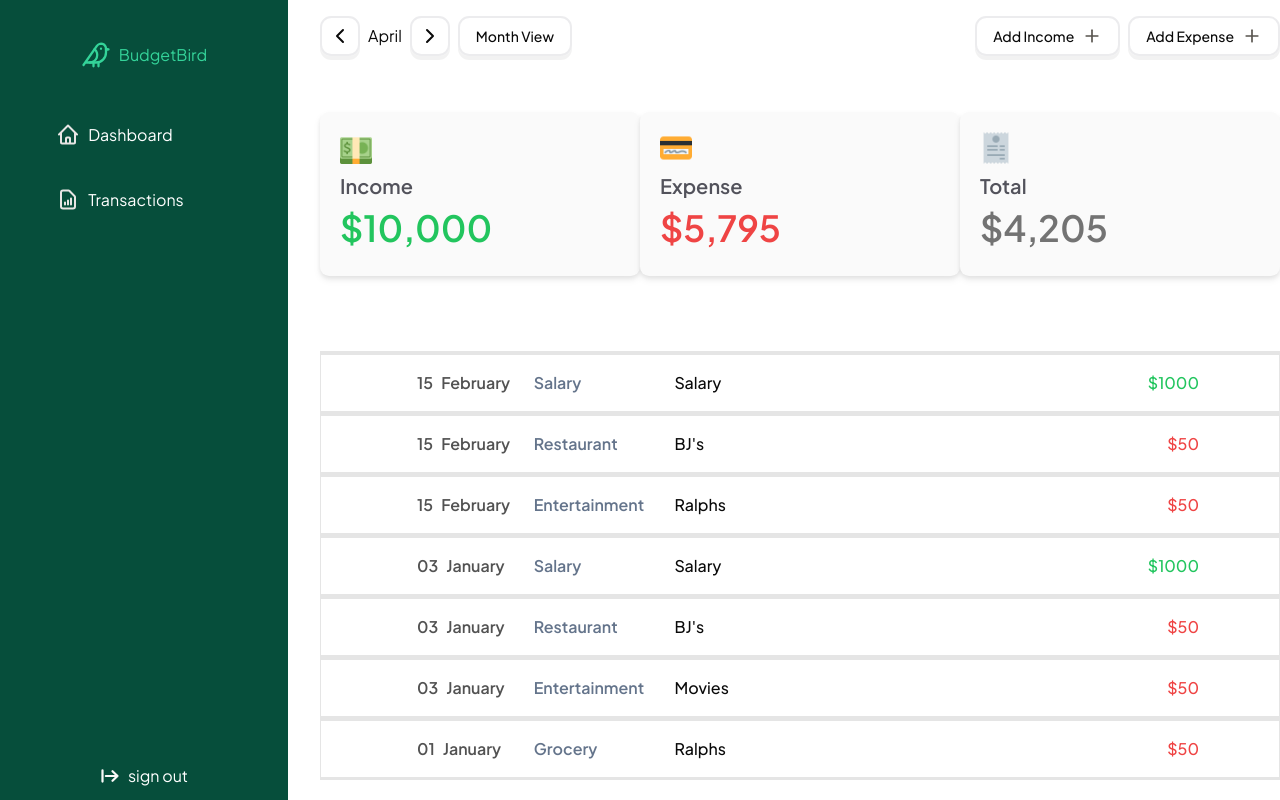
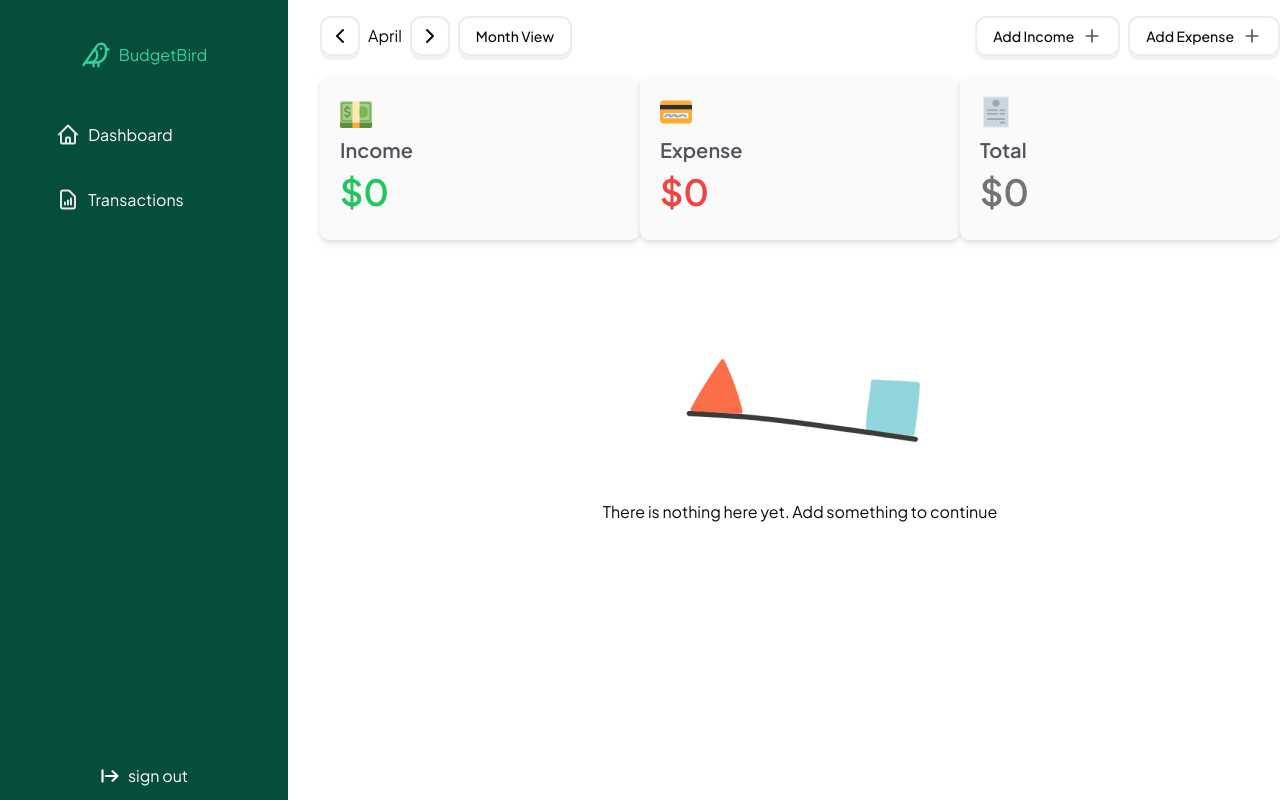
Before and after one commit to Theonlyhamstertoh/budgetbird, a Next.js app: page /transaction in a window 1280 px wide. Shown: the top 800 px of the page. Built offline with nearby package versions, Linux system fonts and the light colour scheme.

Commit message:
transaction monthly view, pie chart

```diff
--- a/package.json
+++ b/package.json
@@ -21,6 +21,7 @@
         "@supabase/ssr": "^0.1.0",
         "@supabase/supabase-js": "^2.39.7",
         "@tailwindcss/postcss": "0.0.0-development.1",
+        "chart.js": "^4.4.2",
         "class-variance-authority": "^0.7.0",
         "clsx": "^2.1.0",
         "emoji-picker-react": "^4.9.2",
@@ -28,6 +29,7 @@
         "next": "14.1.0",
         "plaid": "^21.0.0",
         "react": "^18",
+        "react-chartjs-2": "^5.2.0",
         "react-dom": "^18",
         "react-plaid-link": "^3.5.1",
         "tailwind-merge": "^2.2.1",
--- a/src/app/(main)/dashboard/page.tsx
+++ b/src/app/(main)/dashboard/page.tsx
@@ -3,19 +3,84 @@ import { cn } from "@/src/lib/utils";
 import Image from "next/image";
 import { useState } from "react";
 import { createClient } from "@supabase/supabase-js";
-import { BudgetCardWithProgressBar, BudgetCardWithoutProgressBar } from "@/src/components/budget-progress";
+import {
+  BudgetCardWithProgressBar,
+  BudgetCardWithoutProgressBar,
+} from "@/src/components/budget-progress";
 import TotalMonthSpendingCard from "@/src/components/total-month-spending";
 import DashboardSidebar from "@/src/components/dashboard-bar";
 import RecentTransaction from "@/src/components/recent-transaction";
 import TransactionsTopBar from "@/src/components/transactions-top-bar";
+import { Pie } from "react-chartjs-2";
+import { Chart, ArcElement } from "chart.js/auto";
+import { useBudgetStore } from "../../store";
 
 export default function Dashboard() {
+  const { transactions, categories } = useBudgetStore(
+    ({ transactions, categories }) => ({
+      transactions,
+      categories,
+    })
+  );
+
+  const expenseTransactions = transactions.filter(
+    (transaction) => transaction.type === "Expense"
+  );
+
+  const categoryTotals: Record<string, number> = expenseTransactions.reduce(
+    (totals: Record<string, number>, transactions) => {
+      const { category, amount } = transactions;
+      totals[category] = (totals[category] || 0) + amount;
+      return totals;
+    },
+    {}
+  );
+
+  // Extract labels (categories) and amounts from the grouped data
+  const labels: string[] = Object.keys(categoryTotals);
+  const amounts: number[] = Object.values(categoryTotals);
+
+  Chart.register(ArcElement);
+  const data = {
+    labels: labels,
+    datasets: [
+      {
+        label: "Amount ($)",
+        data: amounts,
+        backgroundColor: [
+          "rgba(179, 125, 232, 0.4)",
+          "rgba(125, 232, 232, 0.4)",
+          "rgba(178, 232, 125, 0.4)",
+          "rgba(232, 125, 125, 0.4)",
+        ],
+        borderColor: [
+          "rgba(179, 125, 232, 1)",
+          "rgba(125, 232, 232, 1)",
+          "rgba(178, 232, 125, 1)",
+          "rgba(232, 125, 125, 1)",
+        ],
+        borderWidth: 1,
+      },
+    ],
+  };
+  const options = {
+    plugins: {
+      legend: {
+        position: "right", // Display legend on the right side
+        labels: {
+          boxWidth: 20, // Adjust the width of the legend box
+        },
+      },
+    },
+  };
+
   return (
     <div className="dashboard-container w-full">
       <div className="main-content">
         {/* Content for the main section */}
         <div className="graph-container">
-                    <img src="/graph.png" alt="Graph Placeholder" className="graph-placeholder" />
+          <Pie data={data} options={options} />
+          {/* <img src="/graph.png" alt="Graph Placeholder" className="graph-placeholder" /> */}
         </div>
 
         {/* Top right content */}
@@ -30,24 +95,54 @@ export default function Dashboard() {
         {/* Container for the budget card grid */}
         <div className="budget-grid-container">
           <div className="budget-grid">
-                        <BudgetCardWithProgressBar category="Automotive" budget={300} spent={150} icon="/car.png" />
+            <BudgetCardWithProgressBar
+              category="Automotive"
+              budget={300}
+              spent={150}
+              icon="/car.png"
+            />
             <BudgetCardWithProgressBar
               category="Groceries"
               budget={300}
               spent={150}
               icon="/groceries.png"
             />
-                        <BudgetCardWithProgressBar category="Gas" budget={300} spent={150} icon="/gas.png" />
-                        <BudgetCardWithProgressBar category="Shopping" budget={300} spent={150} icon="/shopping.png" />
+            <BudgetCardWithProgressBar
+              category="Gas"
+              budget={300}
+              spent={150}
+              icon="/gas.png"
+            />
+            <BudgetCardWithProgressBar
+              category="Shopping"
+              budget={300}
+              spent={150}
+              icon="/shopping.png"
+            />
             <BudgetCardWithProgressBar
               category="Traveling"
               budget={300}
               spent={150}
               icon="/traveling.png"
             />
-                        <BudgetCardWithProgressBar category="Food & Drinks" budget={300} spent={150} icon="/food.png" />
-                        <BudgetCardWithProgressBar category="Dancing" budget={300} spent={150} icon="/dancing.png" />
-                        <BudgetCardWithProgressBar category="Rent" budget={300} spent={150} icon="/rent.png" />
+            <BudgetCardWithProgressBar
+              category="Food & Drinks"
+              budget={300}
+              spent={150}
+              icon="/food.png"
+            />
+            <BudgetCardWithProgressBar
+              category="Dancing"
+              budget={300}
+              spent={150}
+              icon="/dancing.png"
+            />
+            <BudgetCardWithProgressBar
+              category="Rent"
+              budget={300}
+              spent={150}
+              icon="/rent.png"
+            />
             {/* Add more instances with different icons as needed */}
           </div>
         </div>
--- a/src/app/(main)/transaction/page.tsx
+++ b/src/app/(main)/transaction/page.tsx
@@ -4,19 +4,23 @@ import OverviewCard from "@/src/components/transaction/overview-card";
 import TransactionsTopBar from "@/src/components/transactions-top-bar";
 import { useBudgetStore } from "../../store";
 
-type Transaction = {
-    date: Date;
-    type: string;
-    category: string;
-    desc: string;
-    amount: number;
-};
-
 const TransactionPage = () => {
-    const { transactions, categories } = useBudgetStore(({ transactions, categories }) => ({
+  const { transactions, categories } = useBudgetStore(
+    ({ transactions, categories }) => ({
       transactions,
       categories,
-    }));
+    })
+  );
+
+  const [income, setIncome] = useState<number>(0);
+  const [expense, setExpense] = useState<number>(0);
+  const [filteredTransactions, setFilteredTransactions] = useState<
+    typeof transactions
+  >([]);
+  const [selectedMonth, setSelectedMonth] = useState<number>(
+    new Date().getMonth()
+  );
+
   const getMonthName = (monthIndex: number) => {
     const months = [
       "January",
@@ -35,49 +39,68 @@ const TransactionPage = () => {
     return months[monthIndex];
   };
 
-    const incomeSum = (transactions: Transaction[]): number => {
-        let sum = 0;
-        transactions.forEach((transaction) => {
-            if (transaction.type === "Income") {
-                sum += transaction.amount;
+  useEffect(() => {
+    const filtered = transactions.filter((transaction) => {
+      return transaction.date.getMonth() === selectedMonth;
+    });
+    setFilteredTransactions(filtered);
+  }, [transactions, selectedMonth]);
+
+  const handlePrevMonth = () => {
+    setSelectedMonth((prevMonth) => (prevMonth === 0 ? 11 : prevMonth - 1));
+  };
+
+  const handleNextMonth = () => {
+    setSelectedMonth((prevMonth) => (prevMonth === 11 ? 0 : prevMonth + 1));
+  };
+
+  useEffect(() => {
+    let totalIncome = 0;
+    let totalExpense = 0;
+
+    filteredTransactions.forEach((filteredTransactions) => {
+      if (filteredTransactions.type === "Income") {
+        totalIncome += filteredTransactions.amount;
+      } else if (filteredTransactions.type === "Expense") {
+        totalExpense += filteredTransactions.amount;
       }
     });
-        return sum;
-    };
-    const expenseSum = (transactions: Transaction[]): number => {
-        let sum = 0;
-        transactions.forEach((transaction) => {
-            if (transaction.type === "Expense") {
-                sum += transaction.amount;
-            }
-        });
-        return sum;
-    };
 
-    //   const month = 2;
-    //   const year = 2024;
-
-    //   useEffect(() => {
-    //     const filteredTransactions = log.filter((entry) => {
-    //       const entryMonth = entry.date.getMonth() + 1;
-    //       const entryYear = entry.date.getFullYear();
-    //       return entryMonth === month && entryYear === year;
-    //     });
-    //     setTransactions(filteredTransactions);
-    //   }, [month, year]);
+    setIncome(totalIncome);
+    setExpense(totalExpense);
+  }, [filteredTransactions]);
 
   return (
-        <div className="container flex flex-col justify-between">
-            <TransactionsTopBar />
+    <div className="container flex flex-col">
+      <TransactionsTopBar
+        selectedMonth={selectedMonth}
+        prevMonth={handlePrevMonth}
+        nextMonth={handleNextMonth}
+      />
       <div className="flex justify-between my-5">
-                <OverviewCard icon="/money.png" category="Income" money={10000} moneyColor="text-green-500" />
-                <OverviewCard icon="/creddit-card.png" category="Expense" money={5795} moneyColor="text-red-500" />
-                <OverviewCard icon="/receipt.png" category="Total" money={4205} moneyColor="text-neutral-500" />
+        <OverviewCard
+          icon="/money.png"
+          category="Income"
+          money={income}
+          moneyColor="text-green-500"
+        />
+        <OverviewCard
+          icon="/creddit-card.png"
+          category="Expense"
+          money={expense}
+          moneyColor="text-red-500"
+        />
+        <OverviewCard
+          icon="/receipt.png"
+          category="Total"
+          money={income - expense}
+          moneyColor="text-neutral-500"
+        />
       </div>
       <div className="my-5">
-                {transactions.length > 0 ? (
+        {filteredTransactions.length > 0 ? (
           <div className="border">
-                        {transactions.map((transaction, id) => (
+            {filteredTransactions.map((transaction, id) => (
               <div className="border-y-2" key={id}>
                 <div>
                   <div className="flex px-10 justify-between items-center p-2 border-t">
@@ -90,11 +113,15 @@ const TransactionPage = () => {
                       </h3>
                     </div>
 
-                                        <h4 className=" text-slate-500 font-semibold w-1/6">{transaction.category}</h4>
+                    <h4 className=" text-slate-500 font-semibold w-1/6">
+                      {transaction.category}
+                    </h4>
                     <h4 className="font-medium w-3/6">{transaction.name}</h4>
                     <h4
                       className={` font-medium text-end w-1/6 pr-10 ${
-                                                transaction.type === "Income" ? "text-green-500" : "text-red-500"
+                        transaction.type === "Income"
+                          ? "text-green-500"
+                          : "text-red-500"
                       }`}
                     >
                       ${transaction.amount}{" "}
--- a/src/app/store.ts
+++ b/src/app/store.ts
@@ -72,13 +72,25 @@ interface BudgetState {
   addTransaction: (props: Omit<TransactionProp, "id">) => void;
   removeTransaction: (id: string) => void;
   addCategory: (name: string, emoji: string, budget: number) => void;
-    editCategory: (name: string, emoji: string, budget: number, id: string) => void;
+  editCategory: (
+    name: string,
+    emoji: string,
+    budget: number,
+    id: string
+  ) => void;
   removeCategory: (id: string) => void;
 }
 export const useBudgetStore = create<BudgetState>()((set) => ({
   savings: 0,
   income: 0,
-    categories: [{ id: "income-category-123", name: "Income", emoji: "1f4b0", budget: 10000 }],
+  categories: [
+    {
+      id: "income-category-123",
+      name: "Income",
+      emoji: "1f4b0",
+      budget: 10000,
+    },
+  ],
   selectedMonth: new Date().getMonth(), // value from 0 (January) to 11 (December)
   nextMonth: () =>
     set((s) => {
@@ -100,29 +112,44 @@ export const useBudgetStore = create<BudgetState>()((set) => ({
   editIncome: (money) => set(() => ({ income: money })),
   addTransaction: (props: Omit<TransactionProp, "id">) =>
     set((state) => {
-            const newTransaction: TransactionProp = { ...props, id: crypto.randomUUID() };
+      const newTransaction: TransactionProp = {
+        ...props,
+        id: crypto.randomUUID(),
+      };
       console.log(newTransaction);
+      newTransaction.amount = Number(newTransaction.amount);
       return { transactions: [...state.transactions, newTransaction] };
     }),
   removeTransaction: (id) =>
     set((state) => {
-            const filteredTransactions = state.transactions.filter((transact) => transact.id !== id);
+      const filteredTransactions = state.transactions.filter(
+        (transact) => transact.id !== id
+      );
       return { transactions: filteredTransactions };
     }),
   addCategory: (name, emoji, budget) =>
     set((state) => {
-            const newCategory: CategoryProps = { name, emoji, budget, id: crypto.randomUUID() };
+      const newCategory: CategoryProps = {
+        name,
+        emoji,
+        budget,
+        id: crypto.randomUUID(),
+      };
       console.log(newCategory);
       return { categories: [...state.categories, newCategory] };
     }),
   editCategory: (name, emoji, budget, id) =>
     set((state) => {
-            const editedCategories = state.categories.map((cat) => (cat.id === id ? { name, emoji, budget, id } : cat));
+      const editedCategories = state.categories.map((cat) =>
+        cat.id === id ? { name, emoji, budget, id } : cat
+      );
       return { categories: editedCategories };
     }),
   removeCategory: (id) =>
     set((state) => {
-            const filteredCategories = state.categories.filter((cat) => cat.id !== id);
+      const filteredCategories = state.categories.filter(
+        (cat) => cat.id !== id
+      );
       return { categories: filteredCategories };
     }),
 }));
--- a/src/components/transactions-top-bar.tsx
+++ b/src/components/transactions-top-bar.tsx
@@ -25,10 +25,26 @@ import {
 } from "@/src/components/ui/drawer";
 import InputField from "./input-field";
 import { EmojiInputField } from "./emoji-input-field";
-import { Select, SelectContent, SelectItem, SelectTrigger, SelectValue } from "./ui/select";
+import {
+  Select,
+  SelectContent,
+  SelectItem,
+  SelectTrigger,
+  SelectValue,
+} from "./ui/select";
 import { useBudgetStore } from "../app/store";
 
-function TransactionsTopBar() {
+interface TransactionsTopBarProps {
+  selectedMonth: number;
+  prevMonth: () => void;
+  nextMonth: () => void;
+}
+
+function TransactionsTopBar({
+  selectedMonth,
+  prevMonth,
+  nextMonth,
+}: TransactionsTopBarProps) {
   const [name, setName] = useState("");
   const [amount, setAmount] = useState(0);
   const [desc, setDesc] = useState("");
@@ -36,13 +52,13 @@ function TransactionsTopBar() {
   const [category, setCategory] = useState("");
   const [date, setDate] = useState(new Date());
 
-    const { categories, addTransaction, selectedMonth, prevMonth, nextMonth } = useBudgetStore(
-        ({ categories, addTransaction, selectedMonth, prevMonth, nextMonth }) => ({
+  const { categories, addTransaction } = useBudgetStore(
+    ({ categories, addTransaction }) => ({
       categories,
       addTransaction,
-            selectedMonth,
-            prevMonth,
-            nextMonth,
+      // selectedMonth,
+      // prevMonth,
+      // nextMonth,
     })
   );
 
@@ -107,11 +123,24 @@ function TransactionsTopBar() {
           </DrawerTrigger>
           <DrawerContent className="bg-[#FAF8F5] flex justify-center items-center">
             <DrawerHeader className="max-w-md w-full ">
-                            <DrawerTitle className="text-2xl text-center"> Add Income</DrawerTitle>
+              <DrawerTitle className="text-2xl text-center">
+                {" "}
+                Add Income
+              </DrawerTitle>
             </DrawerHeader>
             <DrawerFooter className="max-w-md w-full">
-                            <InputField label="Name" placeholder="" value={name} setValue={setName} />
-                            <InputField label="Amount" placeholder="$0.00" value={amount} setValue={setAmount} />
+              <InputField
+                label="Name"
+                placeholder=""
+                value={name}
+                setValue={setName}
+              />
+              <InputField
+                label="Amount"
+                placeholder="$0.00"
+                value={amount}
+                setValue={setAmount}
+              />
               <Select onValueChange={(value) => setCategory(value)}>
                 <SelectTrigger
                   className="w-full h-12 py-3 pl-4  bg-white border-[1.5px] font-medium border-zinc-200/70 "
@@ -136,7 +165,13 @@ function TransactionsTopBar() {
               <DrawerClose>
                 <button
                   onClick={() => {
-                                        addTransaction({ category, amount, date, name, type: "Income" });
+                    addTransaction({
+                      category,
+                      amount,
+                      date,
+                      name,
+                      type: "Income",
+                    });
                     setAmount(0);
                     setName("");
                     setDate(new Date());
@@ -173,11 +208,24 @@ function TransactionsTopBar() {
           </DrawerTrigger>
           <DrawerContent className="bg-[#FAF8F5] flex justify-center items-center">
             <DrawerHeader className="max-w-md w-full ">
-                            <DrawerTitle className="text-2xl text-center"> Add Expense</DrawerTitle>
+              <DrawerTitle className="text-2xl text-center">
+                {" "}
+                Add Expense
+              </DrawerTitle>
             </DrawerHeader>
             <DrawerFooter className="max-w-md w-full">
-                            <InputField label="Name" placeholder="" value={name} setValue={setName} />
-                            <InputField label="Amount" placeholder="$0.00" value={amount} setValue={setAmount} />
+              <InputField
+                label="Name"
+                placeholder=""
+                value={name}
+                setValue={setName}
+              />
+              <InputField
+                label="Amount"
+                placeholder="$0.00"
+                value={amount}
+                setValue={setAmount}
+              />
               <Select onValueChange={(value) => setCategory(value)}>
                 <SelectTrigger
                   className="w-full h-12 py-3 pl-4  bg-white border-[1.5px] font-medium border-zinc-200/70 "
@@ -202,7 +250,13 @@ function TransactionsTopBar() {
               <DrawerClose>
                 <button
                   onClick={() => {
-                                        addTransaction({ category, amount, date, name, type: "Expense" });
+                    addTransaction({
+                      category,
+                      amount,
+                      date,
+                      name,
+                      type: "Expense",
+                    });
                     setAmount(0);
                     setName("");
                     setDate(new Date());
```
Also changed, not shown: 2 other files (tests, documents, lock files or other folders). Lines whose indentation alone changed are shown as unchanged.
